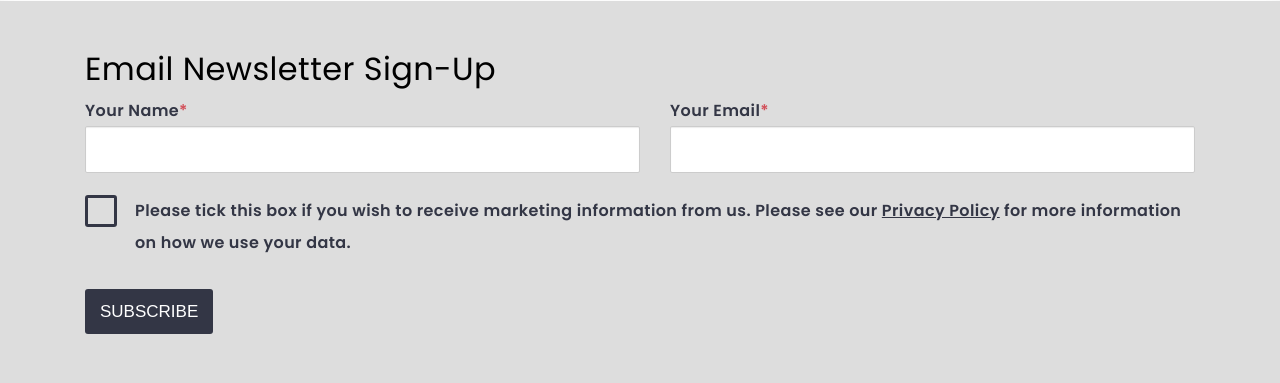
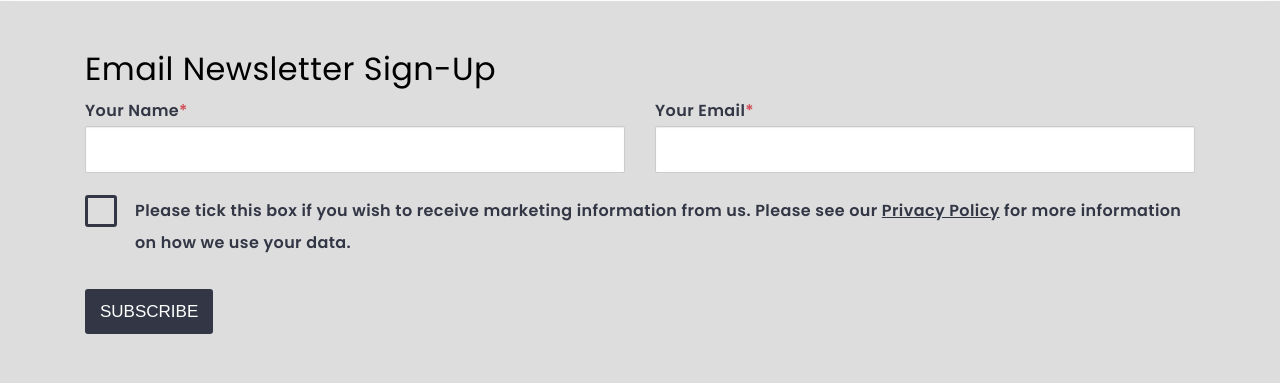
Before and after one commit to adam-pearson/HTML-CSS-Reflection, a PHP site: page / in a window 1280 px wide. Shown: the part 3251-3634 px from the top of the page. Run offline with PHP 8.4, Linux system fonts and the light colour scheme; some libraries are stand-ins or nearby versions.

Commit message:
Corrected newsletter signup form widths

```diff
--- a/css/styles.css
+++ b/css/styles.css
@@ -1452,8 +1452,7 @@ footer {
     background-size: auto 100%;
   }
   .sign-up-input {
-    flex: 1 1 450px;
-    flex-basis: 46.591%;
+    flex: 1 1;
   }
   .sign-up-input:last-child {
     padding-left: 30px;
@@ -1464,7 +1463,7 @@ footer {
 }
 
 /* =======================================================
----------------- large breakpoint styles ----------------
+-------------- extra large breakpoint styles -------------
 ========================================================== */
 @media screen and (min-width: 1260px) {
   .width-margin {
--- a/scss/_mqueries.scss
+++ b/scss/_mqueries.scss
@@ -164,8 +164,7 @@
     }
 
     .sign-up-input {
-        flex: 1 1 450px;
-        flex-basis: 46.591%;
+        flex: 1 1;
         &:last-child {
             padding-left: 30px;
         }
@@ -178,7 +177,7 @@
 
 
 /* =======================================================
----------------- large breakpoint styles ----------------
+-------------- extra large breakpoint styles -------------
 ========================================================== */
 
 
```
Also changed, not shown: 1 other file.
